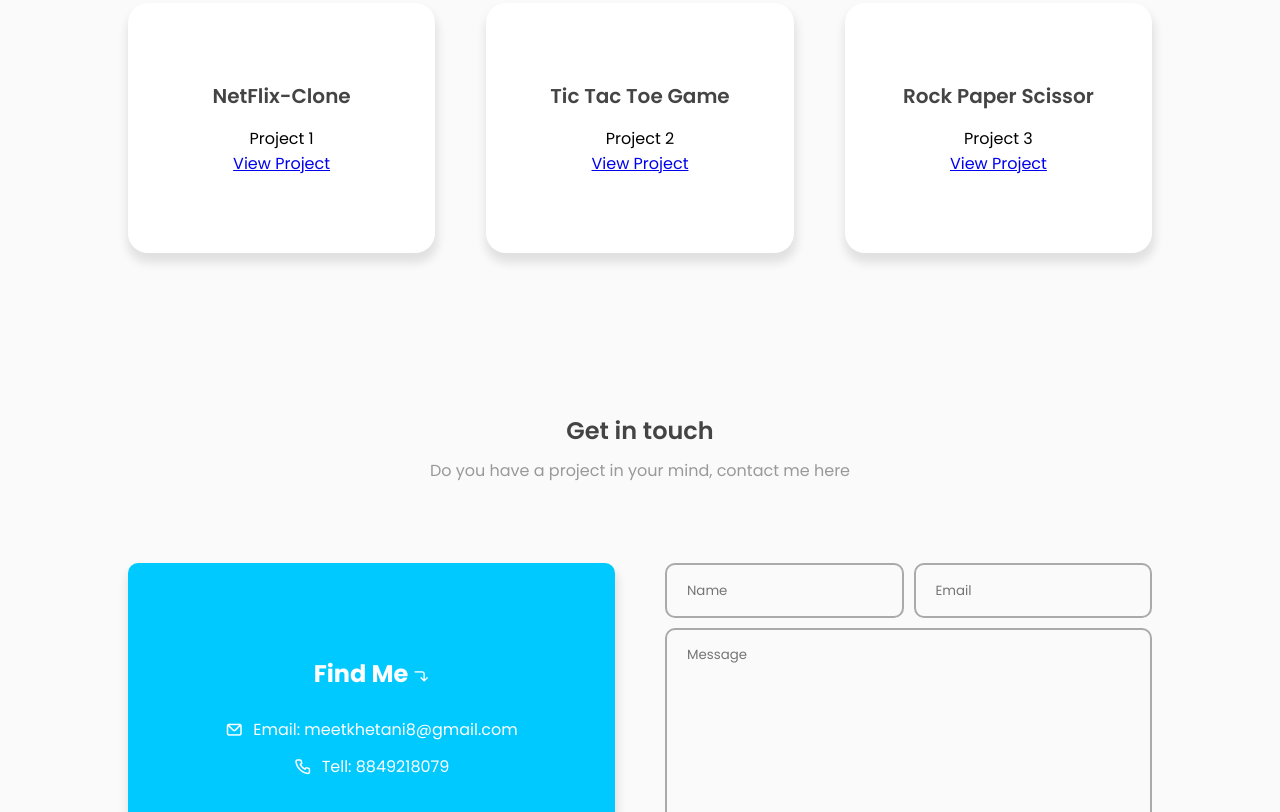
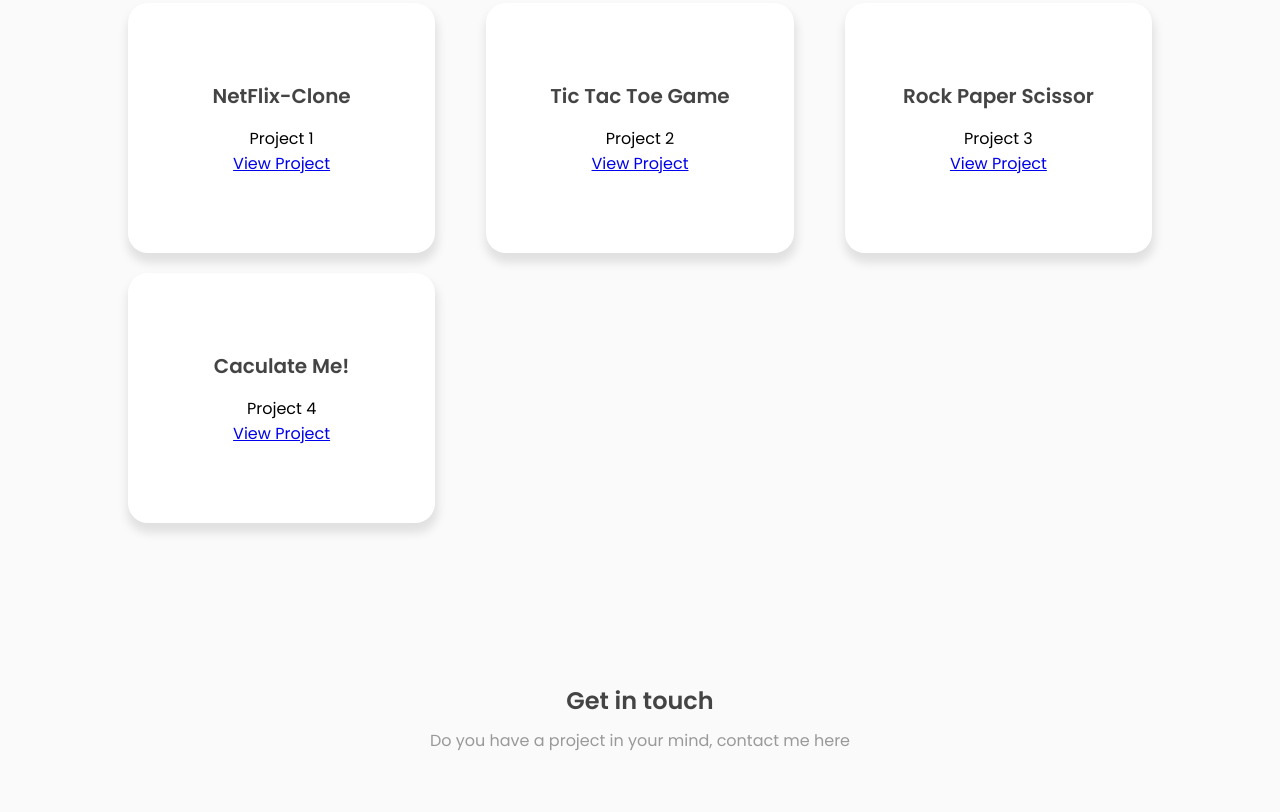
Before and after one commit to MeetKhetani27/Portfolio, a plain HTML site: page index.html in a window 1280 px wide. Shown: the part 1481-2293 px from the top of the page. Drawn offline with nearby package versions, Linux system fonts and the light colour scheme.

Commit message:
Update index.html

```diff
--- a/index.html
+++ b/index.html
@@ -156,6 +156,11 @@
                 <p>Project 3</p>
                 <a href="https://meetkhetani27.github.io/GAME/">View Project</a>
             </div>
+             <div class="project-box">
+                <h3>Caculate Me!</h3>
+                <p>Project 4</p>
+                <a href="https://meetkhetani27.github.io/Calculator/">View Project</a>
+            </div>
        </section>
 
        <!-- -------------- CONTACT BOX ---------------- -->
```
